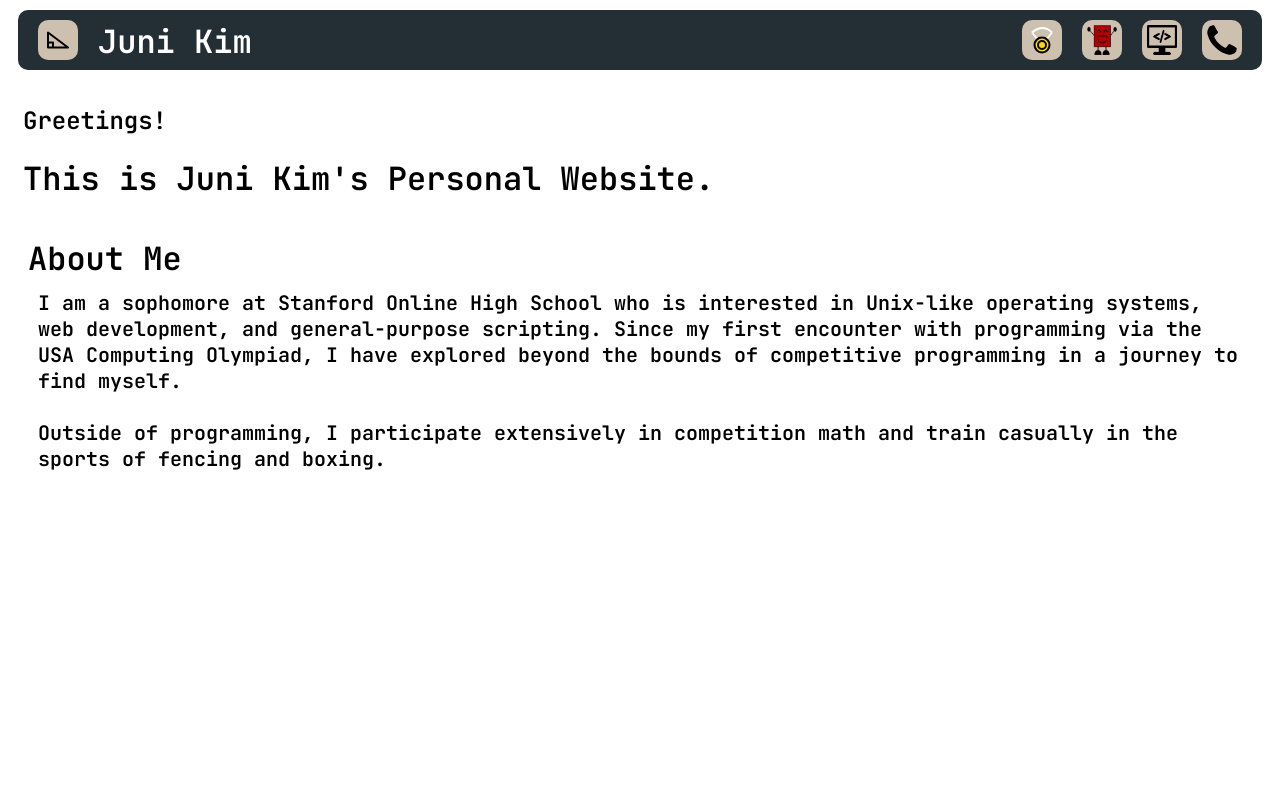
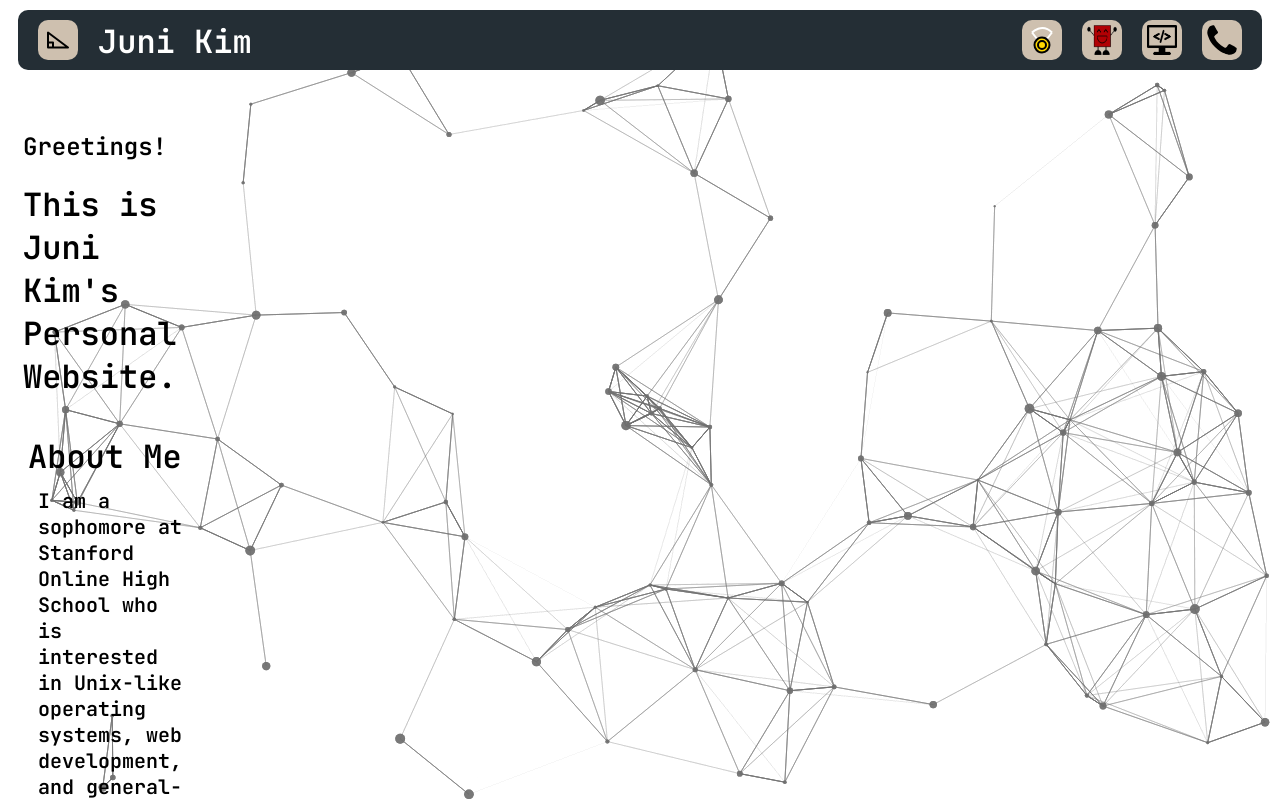
Before and after one commit to junikimm717/Personal-website, a React (Create React App) app: page / in a window 1280 px wide. Shown: the top 801 px of the page. Built offline with nearby package versions, Linux system fonts and the light colour scheme.

Commit message:
added Particles

```diff
--- a/package.json
+++ b/package.json
@@ -16,6 +16,7 @@
     "react-responsive": "^9.0.0-beta.3",
     "react-router-dom": "^5.2.1",
     "react-scripts": "4.0.3",
+    "react-tsparticles": "^1.34.0",
     "sass": "^1.38.1",
     "typescript": "^4.1.2",
     "web-vitals": "^1.0.1"
--- a/src/components/App.tsx
+++ b/src/components/App.tsx
@@ -7,13 +7,14 @@ import Contact from "../content/Contact";
 import Projects from "../content/Projects";
 import School from "../content/School";
 import NotFound from "../content/404";
+import Particles from "./Particles";
 
 function App() {
   return (
-    <>
-      <Router>
-        <Navbar />
+    <Router>
+      <Navbar />
 
+      <Particles>
         <Switch>
           <Route path="/achievements">
             <Achievements />
@@ -34,8 +35,8 @@ function App() {
             <NotFound />
           </Route>
         </Switch>
-      </Router>
-    </>
+      </Particles>
+    </Router>
   );
 }
 
--- /dev/null
+++ b/src/components/Particles.js
@@ -0,0 +1,79 @@
+import Particles from "react-tsparticles";
+import "../styles/Particles.scss";
+
+const config = {
+  background: {
+    color: {
+      value: "#ffffff",
+    },
+  },
+  fpsLimit: 60,
+  interactivity: {
+    detectsOn: "canvas",
+    modes: {
+      bubble: {
+        distance: 400,
+        duration: 2,
+        opacity: 0.8,
+        size: 40,
+      },
+      push: {
+        quantity: 4,
+      },
+      repulse: {
+        distance: 200,
+        duration: 0.4,
+      },
+    },
+  },
+  particles: {
+    color: {
+      value: "#707070",
+    },
+    links: {
+      color: "#707070",
+      distance: 150,
+      enable: true,
+      opacity: 0.5,
+      width: 1,
+    },
+    collisions: {
+      enable: true,
+    },
+    move: {
+      direction: "none",
+      enable: true,
+      outMode: "bounce",
+      random: false,
+      speed: 6,
+      straight: false,
+    },
+    number: {
+      density: {
+        enable: true,
+        value_area: 800,
+      },
+      value: 80,
+    },
+    opacity: {
+      value: 0.5,
+    },
+    shape: {
+      type: "circle",
+    },
+    size: {
+      random: true,
+      value: 5,
+    },
+  },
+  detectRetina: true,
+};
+
+export default function Component(props) {
+  return (
+    <div className="particles" style={{ zIndex: -1 }}>
+      <Particles id="tsparticles" options={config}></Particles>
+      <div className="inside">{props.children}</div>
+    </div>
+  );
+}
--- /dev/null
+++ b/src/styles/Particles.scss
@@ -0,0 +1,12 @@
+@import "./Main.scss";
+
+div.particles {
+  position: relative;
+  display: inline-block;
+}
+
+div.inside {
+  position: absolute;
+  left: 0px;
+  top: 0px;
+}
```
Also changed, not shown: 1 other file (tests, documents, lock files or other folders).
